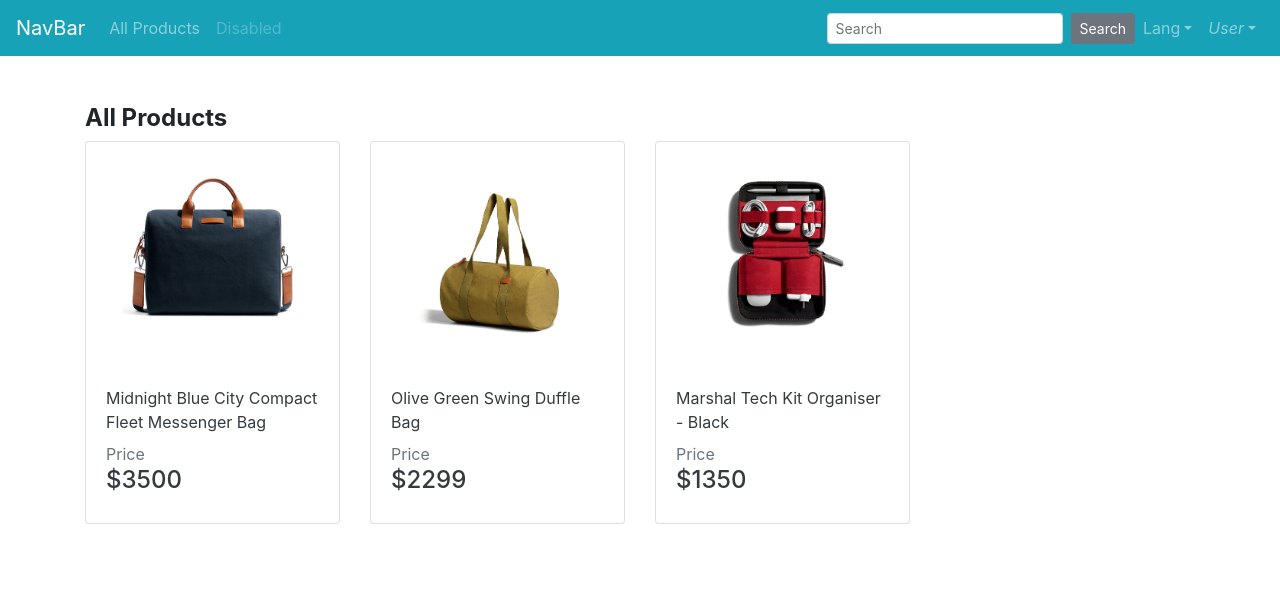
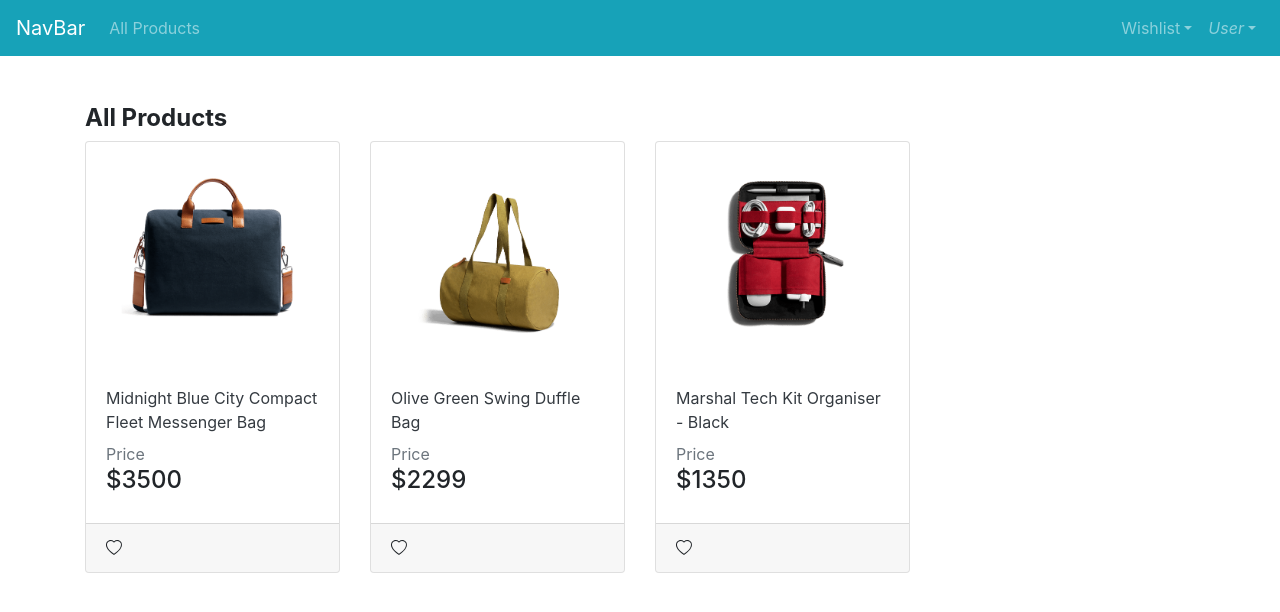
Before and after one commit to VirtiShahB/vue-training, a Vue app: page / in a window 1280 px wide. Shown: the top 612 px of the page. Built offline with nearby package versions, Linux system fonts and the light colour scheme.

Commit message:
made wishlist

```diff
--- a/package.json
+++ b/package.json
@@ -12,12 +12,14 @@
     "bootstrap-vue": "^2.21.2",
     "core-js": "^3.6.5",
     "vue": "^2.6.11",
-    "vue-router": "^3.2.0"
+    "vue-router": "^3.2.0",
+    "vuex": "^3.4.0"
   },
   "devDependencies": {
     "@vue/cli-plugin-babel": "~4.5.0",
     "@vue/cli-plugin-eslint": "~4.5.0",
     "@vue/cli-plugin-router": "^4.5.15",
+    "@vue/cli-plugin-vuex": "~4.5.0",
     "@vue/cli-service": "~4.5.0",
     "babel-eslint": "^10.1.0",
     "eslint": "^6.7.2",
--- a/src/App.vue
+++ b/src/App.vue
@@ -1,47 +1,6 @@
 <template>
   <div id="app">
-    <b-navbar toggleable="lg" type="dark" variant="info">
-      <b-navbar-brand href="#">NavBar</b-navbar-brand>
 
-      <b-navbar-toggle target="nav-collapse"></b-navbar-toggle>
-
-      <b-collapse id="nav-collapse" is-nav>
-        <b-navbar-nav>
-          <b-nav-item to="/">All Products</b-nav-item>
-          <b-nav-item href="#" disabled>Disabled</b-nav-item>
-        </b-navbar-nav>
-
-        <!-- Right aligned nav items -->
-        <b-navbar-nav class="ml-auto">
-          <b-nav-form>
-            <b-form-input
-              size="sm"
-              class="mr-sm-2"
-              placeholder="Search"
-            ></b-form-input>
-            <b-button size="sm" class="my-2 my-sm-0" type="submit"
-              >Search</b-button
-            >
-          </b-nav-form>
-
-          <b-nav-item-dropdown text="Lang" right>
-            <b-dropdown-item href="#">EN</b-dropdown-item>
-            <b-dropdown-item href="#">ES</b-dropdown-item>
-            <b-dropdown-item href="#">RU</b-dropdown-item>
-            <b-dropdown-item href="#">FA</b-dropdown-item>
-          </b-nav-item-dropdown>
-
-          <b-nav-item-dropdown right>
-            <!-- Using 'button-content' slot -->
-            <template #button-content>
-              <em>User</em>
-            </template>
-            <b-dropdown-item href="#">Profile</b-dropdown-item>
-            <b-dropdown-item href="#">Sign Out</b-dropdown-item>
-          </b-nav-item-dropdown>
-        </b-navbar-nav>
-      </b-collapse>
-    </b-navbar>
     <router-view />
   </div>
 </template>
--- a/src/components/Product/Product.vue
+++ b/src/components/Product/Product.vue
@@ -1,18 +1,25 @@
 <template>
-    <router-link :to="{name:'ProductDetail',params:{id: product.id}}" class="text-decoraton-none text-dark">
-        <b-card :img-src="product.image" img-alt="Card image" img-top>
-        <b-card-text >
-          {{product.title}}
-          <p class="text-muted mt-2 mb-0">Price</p>
-          <h4>${{product.price}}</h4>
-        </b-card-text>
-      </b-card>
-    </router-link>
+
+    <b-card :img-src="product.image" footer-tag="footer" img-alt="Card image" img-top>
+      <b-card-text>
+        <router-link
+    :to="{ name: 'ProductDetail', params: { id: product.id } }"
+    class="text-decoraton-none text-dark"
+  >
+        {{ product.title }}
+        </router-link>
+        <p class="text-muted mt-2 mb-0">Price</p>
+        <h4>${{ product.price }}</h4>
+      </b-card-text>
+      <template #footer>
+        <b-icon-heart @click="$store.dispatch('wishlist/addToWishlist', product)"></b-icon-heart>
+      </template>
+    </b-card>
 </template>
 <script>
 export default {
-    props:{
-        product:Object
-    }
-}
+  props: {
+    product: Object,
+  },
+};
 </script>
--- a/src/components/Product/ProductDetailComponent.vue
+++ b/src/components/Product/ProductDetailComponent.vue
@@ -71,7 +71,6 @@ export default {
     };
   },
   methods: {
-
     // Method to add item in a cart
     onAddToCart() {
       if (this.quantity == 0) {
--- /dev/null
+++ b/src/components/Wishlist/WishlistComponent.vue
@@ -0,0 +1,24 @@
+<template>
+  <b-list-group>
+    <b-list-group-item v-for="(item, ind) in wishlist" :key="ind">
+      <div class="d-flex flex-row align-items-center justify-content-between">
+        <p>{{ item.title }}</p>
+        <b-button size="sm" variant="danger"
+          ><b-icon-trash></b-icon-trash
+        ></b-button>
+      </div>
+    </b-list-group-item>
+  </b-list-group>
+</template>
+<script>
+export default {
+  created() {
+    this.$store.dispatch("wishlist/getWishlist");
+  },
+  computed: {
+    wishlist: function () {
+      return this.$store.state.wishlist.wishlist;
+    },
+  },
+};
+</script>
--- /dev/null
+++ b/src/components/partials/TheHeader.vue
@@ -0,0 +1,46 @@
+<template>
+    <b-navbar toggleable="lg" type="dark" variant="info">
+      <b-navbar-brand href="#">NavBar</b-navbar-brand>
+
+      <b-navbar-toggle target="nav-collapse"></b-navbar-toggle>
+
+      <b-collapse id="nav-collapse" is-nav>
+        <b-navbar-nav>
+          <b-nav-item to="/">All Products</b-nav-item>
+        </b-navbar-nav>
+
+        <!-- Right aligned nav items -->
+        <b-navbar-nav class="ml-auto">
+
+          <b-nav-item-dropdown text="Wishlist" menu-class="wishlist" right>
+            <wishlist-component></wishlist-component>
+          </b-nav-item-dropdown>
+
+          <b-nav-item-dropdown right>
+            <!-- Using 'button-content' slot -->
+            <template #button-content>
+              <em>User</em>
+            </template>
+            <b-dropdown-item href="#">Profile</b-dropdown-item>
+            <b-dropdown-item href="#">Sign Out</b-dropdown-item>
+          </b-nav-item-dropdown>
+        </b-navbar-nav>
+      </b-collapse>
+    </b-navbar>
+</template>
+<script>
+import WishlistComponent from "../Wishlist/WishlistComponent.vue"
+
+export default {
+  components: { WishlistComponent }
+
+}
+</script>
+<style>
+.wishlist{
+  width: 300px;
+  height:400px;
+  overflow: auto;
+  padding: 0px;
+}
+</style>
--- a/src/main.js
+++ b/src/main.js
@@ -6,6 +6,7 @@ import { BootstrapVue, IconsPlugin } from 'bootstrap-vue'
 import 'bootstrap/dist/css/bootstrap.css'
 import 'bootstrap-vue/dist/bootstrap-vue.css'
 import router from './router'
+import store from './store'
 Vue.use(BootstrapVue)
 Vue.use(IconsPlugin)
 
@@ -13,5 +14,6 @@ Vue.config.productionTip = false
 
 new Vue({
   router,
+  store,
   render: h => h(App)
 }).$mount('#app')
--- /dev/null
+++ b/src/store/index.js
@@ -0,0 +1,17 @@
+import Vue from 'vue'
+import Vuex from 'vuex'
+import wishlist from './wishlist'
+
+Vue.use(Vuex)
+
+export default new Vuex.Store({
+  state: {
+  },
+  mutations: {
+  },
+  actions: {
+  },
+  modules: {
+    wishlist
+  }
+})
--- /dev/null
+++ b/src/store/wishlist.js
@@ -0,0 +1,52 @@
+const wishlist = {
+  namespaced: "wishlist",
+  state: {
+    wishlist: [],
+  },
+  getters: {
+    GET_WISHLIST(state) {
+      return state.wishlist;
+    },
+  },
+  mutations: {
+    SET_TO_WISHLIST(state, products) {
+      state.wishlist.push(...products);
+    },
+    ADD_TO_WISHLIST(state, product) {
+      state.wishlist.push(product);
+    },
+    REMOVE_FROM_WISHLIST(state, ind) {
+      console.log(ind);
+      state.wishlist.splice(ind, 1);
+      console.log(state.wishlist);
+    },
+  },
+  actions: {
+    addToWishlist({ commit }, product) {
+      let wishlist = JSON.parse(localStorage.getItem("wishlist"));
+      if (wishlist) {
+        let wishlistProductInd = wishlist.findIndex(
+          (item) => item.id == product.id
+        );
+        if (wishlistProductInd >= 0) {
+          console.log(wishlistProductInd);
+          commit("REMOVE_FROM_WISHLIST", wishlistProductInd);
+          wishlist.splice(wishlistProductInd,1);
+        } else {
+          wishlist.push(product);
+        }
+        localStorage.setItem("wishlist", JSON.stringify(wishlist));
+      } else {
+        localStorage.setItem("wishlist", JSON.stringify([product]));
+      }
+      commit("ADD_TO_WISHLIST", product);
+    },
+    getWishlist({ commit }) {
+      let wishlist = JSON.parse(localStorage.getItem("wishlist"));
+      if (wishlist) commit("SET_TO_WISHLIST", wishlist);
+      else commit("SET_TO_WISHLIST", []);
+    },
+  },
+};
+
+export default wishlist;
--- a/src/views/Checkout.vue
+++ b/src/views/Checkout.vue
@@ -7,7 +7,9 @@
           <b-col cols="7">
             <h6>Billing Details</h6>
             <b-alert variant="danger" v-if="showError" show dismissible>
-            <p v-for="(err, ind) in errors" class="small mb-0" :key="ind">{{err}}</p>
+              <p v-for="(err, ind) in errors" class="small mb-0" :key="ind">
+                {{ err }}
+              </p>
             </b-alert>
 
             <b-form-row>
@@ -125,10 +127,16 @@ export default {
         state: null,
         postal: null,
       },
-      countries: [{ text: 'Select One', value: null }, 'India', 'Algeria', 'China', 'Germany'],
-      cart:[],
-      errors:[],
-      showError:false
+      countries: [
+        { text: "Select One", value: null },
+        "India",
+        "Algeria",
+        "China",
+        "Germany",
+      ],
+      cart: [],
+      errors: [],
+      showError: false,
     };
   },
   created() {
@@ -137,48 +145,48 @@ export default {
       this.cart = cartItems;
     }
   },
-  methods:{
-    onSubmit(){
-      if(!this.checkoutForm.firstName){
-        this.errors.push('First name is required.')
+  methods: {
+    onSubmit() {
+      if (!this.checkoutForm.firstName) {
+        this.errors.push("First name is required.");
       }
-      if(!this.checkoutForm.lastName){
-        this.errors.push('Last name is required.')
+      if (!this.checkoutForm.lastName) {
+        this.errors.push("Last name is required.");
       }
-      if(!this.checkoutForm.phone){
-        this.errors.push('Phone is required.')
+      if (!this.checkoutForm.phone) {
+        this.errors.push("Phone is required.");
       }
-      if(!this.checkoutForm.email){
-        this.errors.push('Email is required.')
+      if (!this.checkoutForm.email) {
+        this.errors.push("Email is required.");
       }
-      if(!this.checkoutForm.country){
-        this.errors.push('Country is required.')
+      if (!this.checkoutForm.country) {
+        this.errors.push("Country is required.");
       }
-      if(!this.checkoutForm.address){
-        this.errors.push('Address is required.')
+      if (!this.checkoutForm.address) {
+        this.errors.push("Address is required.");
       }
-      if(!this.checkoutForm.townCity){
-        this.errors.push('Town Or City is required.')
+      if (!this.checkoutForm.townCity) {
+        this.errors.push("Town Or City is required.");
       }
-      if(!this.checkoutForm.state){
-        this.errors.push('State is required.')
+      if (!this.checkoutForm.state) {
+        this.errors.push("State is required.");
       }
-      if(!this.checkoutForm.postal){
-        this.errors.push('Postal code is required.')
+      if (!this.checkoutForm.postal) {
+        this.errors.push("Postal code is required.");
       }
 
-      if(this.errors.length){
+      if (this.errors.length) {
         this.showError = true;
-        setTimeout(()=>{
-          this.showError=false;
+        setTimeout(() => {
+          this.showError = false;
           this.errors = [];
-        },3000)
-      }else{
-        localStorage.removeItem('cart');
+        }, 3000);
+      } else {
+        localStorage.removeItem("cart");
         this.cart = [];
-        alert('Order has been placed successfully.');
+        alert("Order has been placed successfully.");
       }
-    }
-  }
+    },
+  },
 };
 </script>
--- a/src/views/Home.vue
+++ b/src/views/Home.vue
@@ -1,5 +1,15 @@
 <template>
+
   <div id="app">
+    <the-header></the-header>
     <router-view></router-view>
   </div>
 </template>
+<script>
+import TheHeader from '../components/partials/TheHeader.vue'
+export default {
+   components:{
+     TheHeader
+   }
+}
+</script>
```
Also changed, not shown: src/views/Product/Product.vue (+3 -15 lines), 1 other file (tests, documents, lock files or other folders). Lines whose indentation alone changed are shown as unchanged.
